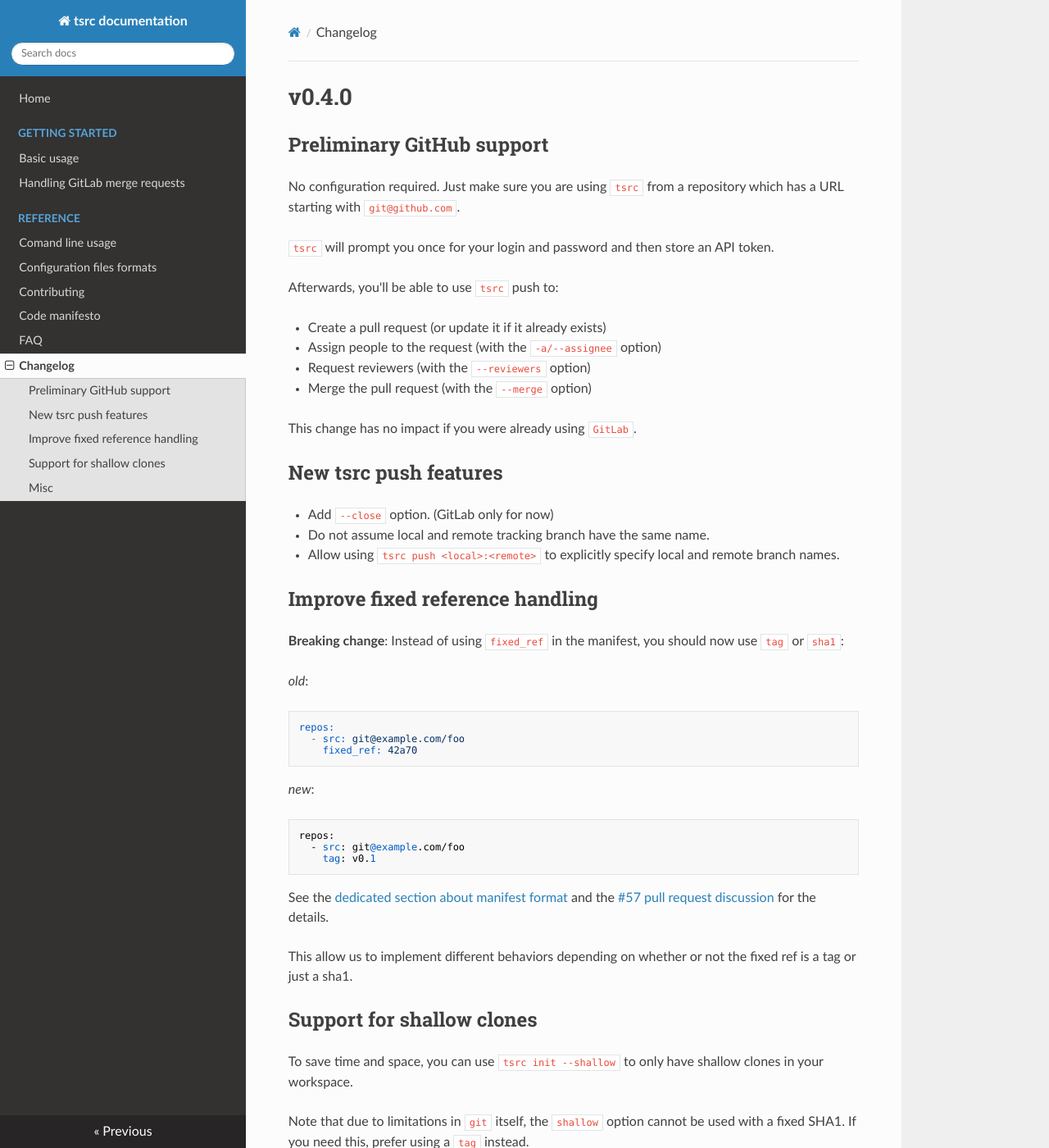
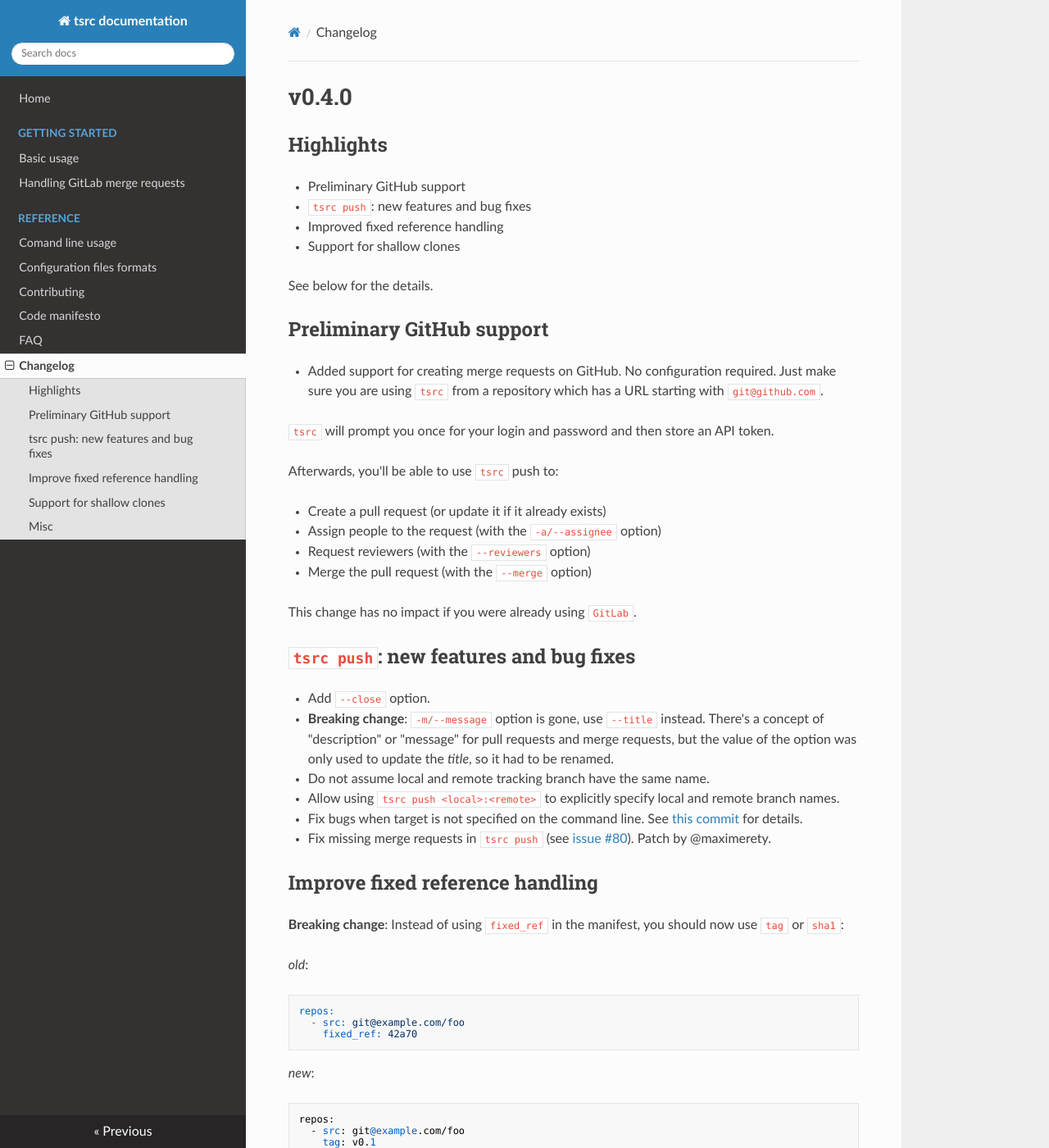
Before and after one commit to your-tools/tsrc, an MkDocs documentation site: the page built from docs/changelog.md, in a window 1280 px wide and 1400 px high. Shown: the whole window at 82% size. Built offline with MkDocs 1.6.1, drawn with Linux system fonts in a browser that asks for light colours; nearby versions of some CDN libraries; old or Windows-style settings are respelled for this version of MkDocs; some of the changed text lies outside the part shown.

Commit message:
Update changelog

```diff
--- a/docs/changelog.md
+++ b/docs/changelog.md
@@ -1,9 +1,17 @@
 # v0.4.0
+
+## Highlights
+
+* Preliminary GitHub support
+* `tsrc push`: new features and bug fixes
+* Improved fixed reference handling
+* Support for shallow clones
+
+See below for the details.
 
 ## Preliminary GitHub support
 
-No configuration required. Just make sure you are using `tsrc` from a repository which has a URL starting with
-`git@github.com`.
+* Added support for creating merge requests on GitHub. No configuration required. Just make sure you are using `tsrc` from a repository which has a URL starting with `git@github.com`.
 
 `tsrc` will prompt you once for your login and password and then store an API token.
 
@@ -16,11 +24,15 @@
 
 This change has no impact if you were already using `GitLab`.
 
-## New tsrc push features
+## `tsrc push`: new features and bug fixes
 
-* Add ``--close`` option. (GitLab only for now)
+* Add ``--close`` option.
+* **Breaking change**: `-m/--message` option is gone, use `--title` instead. There's a concept of "description" or "message" for pull requests and merge requests, but the value of the option was only used to update the *title*, so it had to be renamed.
 * Do not assume local and remote tracking branch have the same name.
 * Allow using `tsrc push <local>:<remote>` to explicitly specify local and remote branch names.
+* Fix bugs when target is not specified on the command line. See [this commit](https://github.com/SuperTanker/tsrc/pull/107/commits/5940f96284fe13d9977fafbb05fcc3dad15ac32d) for details.
+* Fix missing merge requests in `tsrc push` (see [issue #80](https://github.com/SuperTanker/tsrc/issues/80)). Patch by @maximerety.
+
 
 ## Improve fixed reference handling
 
```
Also changed, not shown: other parts of docs/changelog.md (+0 -1 lines).
